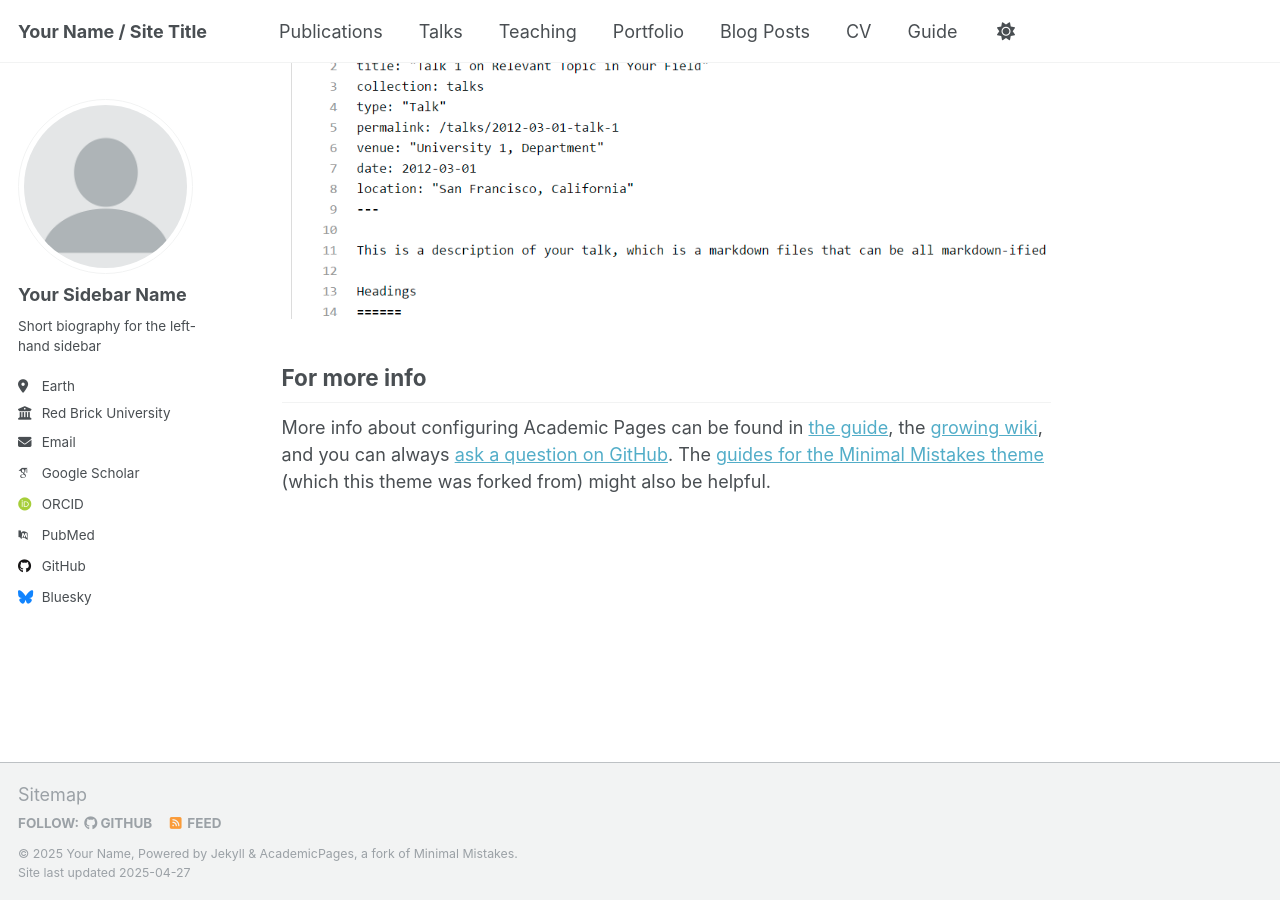
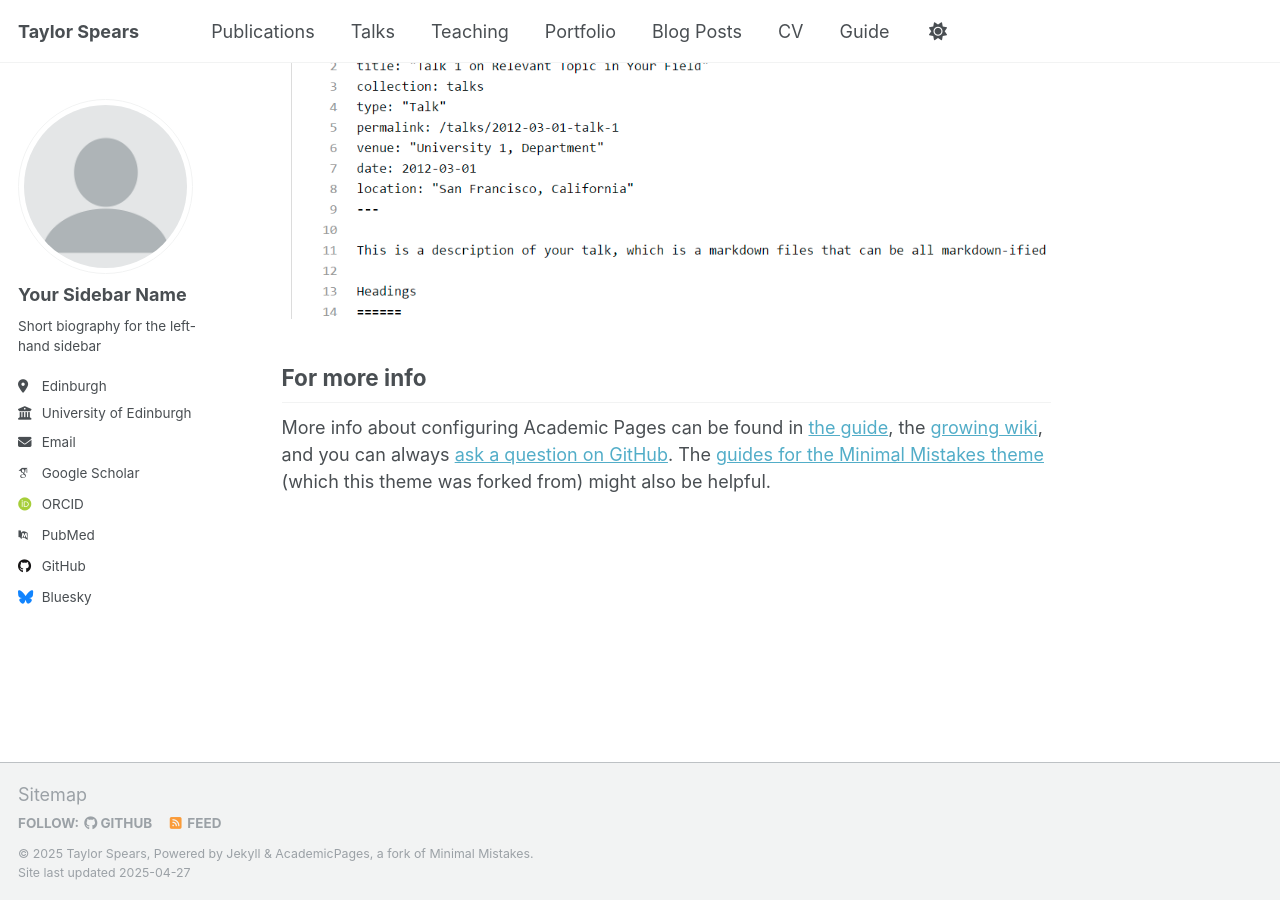
Before and after one commit to tcspears/tcspears.github.io, a Jekyll site: the page built from _pages/about.md, in a window 1280 px wide and 900 px high, scrolled down 2636 px. Built offline with Jekyll 4.4.1, drawn with Linux system fonts in a browser that asks for light colours; some web fonts are replaced.

Commit message:
Update _config.yml

```diff
--- a/_config.yml
+++ b/_config.yml
@@ -9,9 +9,9 @@
 # Basic Site Settings
 locale                   : "en-US"
 site_theme               : "default"
-title                    : "Your Name / Site Title"
+title                    : "Taylor Spears"
 title_separator          : "-"
-name                     : &name "Your Name"
+name                     : &name "Taylor Spears"
 description              : &description "personal description"
 url                      : https://academicpages.github.io # the base hostname & protocol for your site e.g. "https://[your GitHub username].github.io"
 baseurl                  : "" # the subpath of your site, e.g. "/blog"
@@ -26,8 +26,8 @@ author:
   name             : "Your Sidebar Name"
   pronouns         : # example: "she/her"
   bio              : "Short biography for the left-hand sidebar"
-  location         : "Earth"
-  employer         : "Red Brick University"
+  location         : "Edinburgh"
+  employer         : "University of Edinburgh"
   uri              : # URL
   email            : "none@example.org"
 
```
